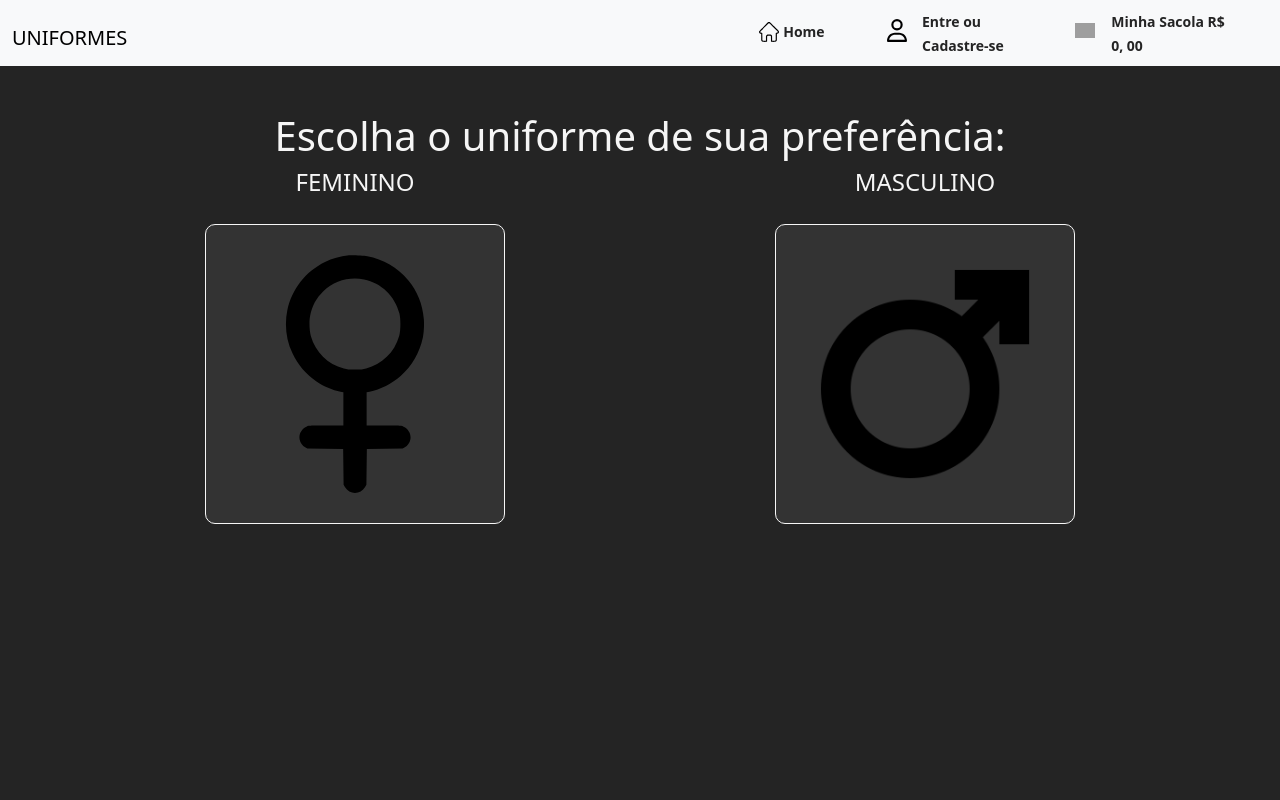
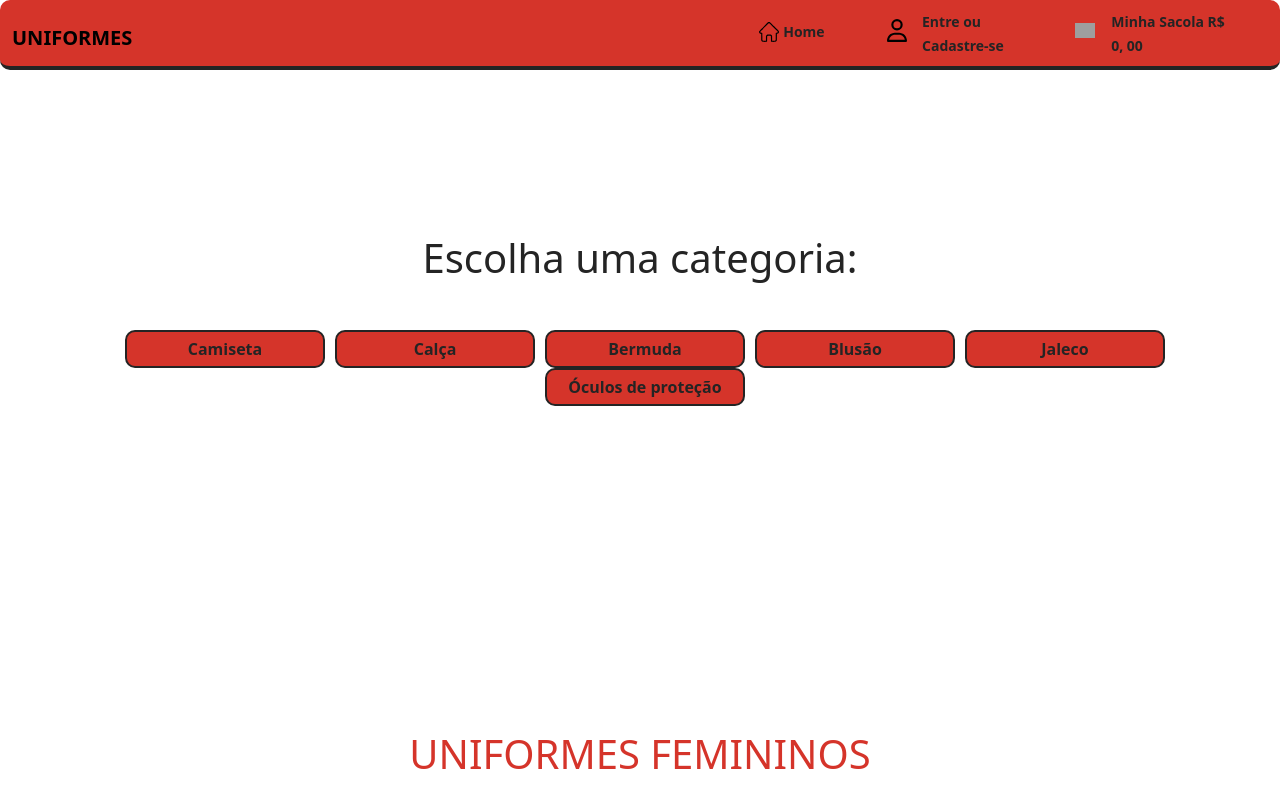
Before and after one commit to anaalmeida-v/magym-layout, an Angular app in the folder magym/: page /compra-uniformes in a window 1280 px wide. Shown: the top 800 px of the page. Built offline with nearby package versions, Linux system fonts and the light colour scheme; grey boxes are pictures that could not be loaded.

Commit message:
navbar, footer e comprauniformes

```diff
--- a/magym/src/app/components/aluga-armario-bat-caverna/aluga-armario-bat-caverna.component.html
+++ b/magym/src/app/components/aluga-armario-bat-caverna/aluga-armario-bat-caverna.component.html
@@ -1,6 +1,6 @@
-<nav class="navbar navbar-expand-lg navbar-light bg-light menu-padrao">
+<nav class="navbar navbar-expand-lg menu-padrao">
   <div class="container-fluid">
-    <a class="navbar-brand" [routerLink]="['#inicio']">UNIFORMES</a>
+    <a class="" [routerLink]="['#inicio']">UNIFORMES</a>
     <button
       class="navbar-toggler"
       type="button"
--- a/magym/src/app/components/aluga-armario-oficina-mecanica/aluga-armario-oficina-mecanica.component.html
+++ b/magym/src/app/components/aluga-armario-oficina-mecanica/aluga-armario-oficina-mecanica.component.html
@@ -1,6 +1,6 @@
-<nav class="navbar navbar-expand-lg navbar-light bg-light menu-padrao">
+<nav class="navbar navbar-expand-lg menu-padrao">
   <div class="container-fluid">
-    <a class="navbar-brand" [routerLink]="['#inicio']">UNIFORMES</a>
+    <a class="navbar-brand uniformes" [routerLink]="['#inicio']">UNIFORMES</a>
     <button
       class="navbar-toggler"
       type="button"
--- a/magym/src/app/components/compra-uniformes/compra-uniformes.component.css
+++ b/magym/src/app/components/compra-uniformes/compra-uniformes.component.css
@@ -1,14 +1,14 @@
 .pagina-uniforme {
   text-align: center;
+  font-weight: 600;
 }
 .inicio {
   /* background-image: url("../../../assets/aa.jpeg");
   background-size: cover; /* Isso dimensiona a imagem para preencher a seção */
-  background-color: #242424;
   background-repeat: no-repeat; /* Evita a repetição da imagem */
   background-position: center; /* Centraliza a imagem no elemento */
   height: 500px; /* Defina a altura desejada da seção */
-  color: #f6f6f6;
+  color: #242424;
 }
 @media (max-width: 970px) {
   .inicio {
@@ -28,8 +28,9 @@
   padding: 30px;
 }
 .carousel-ajuste {
-  color: #f6f6f6;
   height: 100vh;
+  font-weight: 600;
+  font-size: 20px;
 }
 #secao2 .imagens-uniforme {
   margin-top: 10vh;
@@ -44,12 +45,19 @@
 }
 #secao2,
 #secao3 {
-  background-color: #242424;
   padding-top: 20vh;
-}
-.feminino img, .masculino img{
-  background-color: #333333;
 }
 .feminino img:hover, .masculino img:hover{
   background-color: #656060;
 }
+.titulo-secao{
+  color: #d5342a;
+}
+.categoria{
+  border: 2px solid #242424;
+  width: 25vh;
+  padding: 5px;
+  background-color:#d5342a;
+  margin-left: 10px;
+  border-radius: 10px;
+}
--- a/magym/src/app/components/compra-uniformes/compra-uniformes.component.html
+++ b/magym/src/app/components/compra-uniformes/compra-uniformes.component.html
@@ -1,7 +1,7 @@
 <div class="pagina-uniforme">
-  <nav class="navbar navbar-expand-lg navbar-light bg-light menu-padrao">
+  <nav class="navbar navbar-expand-lg menu-padrao">
     <div class="container-fluid">
-      <a class="navbar-brand" [routerLink]="['#inicio']">UNIFORMES</a>
+      <a class="navbar-brand uniformes" [routerLink]="['#inicio']">UNIFORMES</a>
       <button
         class="navbar-toggler"
         type="button"
@@ -46,30 +46,18 @@
     </div>
   </nav>
   <section class="inicio d-flex justify-content-center">
-      <div class="container align-self-center">
-        <h1>Escolha o uniforme de sua preferência:</h1>
-        <div class="row">
-          <div class="col-6 feminino">
-            <h4>FEMININO</h4>
-            <a href="#secao2"
-              ><img
-                class="imagens-uniforme"
-                src="../../../assets/icon-feminino.svg"
-                alt=""
-            /></a>
-          </div>
-          <div class="col-6 masculino">
-            <h4>MASCULINO</h4>
-            <a href="#secao3"
-              ><img
-                class="imagens-uniforme"
-                src="../../../assets/icon-masculino.svg"
-                alt=""
-            /></a>
-          </div>
-        </div>
+    <div class="container align-self-center">
+      <h1 class="mb-5">Escolha uma categoria:</h1>
+      <div class="row d-flex justify-content-center">
+        <div class="col-sm-12 col-md-1 categoria">Camiseta</div>
+        <div class="col-sm-12 col-md-1 categoria">Calça</div>
+        <div class="col-sm-12 col-md-1 categoria">Bermuda</div>
+        <div class="col-sm-12 col-md-1 categoria">Blusão</div>
+        <div class="col-sm-12 col-md-1 categoria">Jaleco</div>
+        <div class="col-sm-12 col-md-1 categoria">Óculos de proteção</div>
       </div>
-    </section>
+    </div>
+  </section>
   <section id="secao2">
     <div>
       <div id="carouselExampleIndicators" class="carousel slide">
@@ -92,6 +80,7 @@
         <div class="container align-self-center">
           <div class="carousel-inner carousel-ajuste">
             <div class="carousel-item active">
+              <div><h1 class="titulo-secao">UNIFORMES FEMININOS</h1></div>
               <div class="row">
                 <div class="col-sm-12 col-md-6">
                   <img
@@ -176,6 +165,7 @@
         <div class="container align-self-center">
           <div class="carousel-inner carousel-ajuste">
             <div class="carousel-item active">
+              <div><h1 class="titulo-secao">UNIFORMES MASCULINOS</h1></div>
               <div class="row">
                 <div class="col-sm-12 col-md-6">
                   <img
--- a/magym/src/app/components/tela-inicial/tela-inicial.component.css
+++ b/magym/src/app/components/tela-inicial/tela-inicial.component.css
@@ -1,41 +1,37 @@
 .tela-inicial {
   height: 100vh;
-  background-color: #242424;
   text-align: center;
-  color: #f6f6f6;
+  color: #242424;
   margin: auto;
 }
 .padrao {
   width: 100px;
 }
 .titulo {
-  padding-bottom:100px;
+  padding-bottom: 100px;
   padding-top: 15%;
 }
-.comprauniforme{
+.comprauniforme {
   align-self: start;
   margin: 0 10% 0 20%;
 }
-.alugaarmario{
+.alugaarmario {
   align-self: end;
 }
-.item-inicio{
-  border:2px solid #fff ;
+.item-inicio {
+  border: 4px solid #d5342a;
   border-radius: 10px;
   width: 25%;
   padding-bottom: 20px;
 }
-.item-inicio:hover{
-  background-color: #ccc;
+.item-inicio:hover {
+  background-color: #f4594e;
 }
-a:hover{
-  color: #242424;
-}
-.paragrafoinicio{
+.paragrafoinicio {
   padding-bottom: 10px;
   padding-top: 25px;
 }
-a{
-  font-weight: 500;
-  color: #f6f6f6;
+a {
+  font-weight: 600;
+  color: #242424;
 }
--- a/magym/src/styles.css
+++ b/magym/src/styles.css
@@ -49,6 +49,7 @@ input[type="checkbox"] {
 
 .icon {
   width: 15px;
+  fill: #f6f6f6;
   height: 15px;
   position: absolute;
   margin: 25px 0 0 20px;
@@ -58,9 +59,11 @@ input[type="checkbox"] {
   width: 20px;
 }
 .menu-padrao {
+  background-color: #d5342a;
+  border-bottom: 4px solid #242424;
+  border-radius: 10px;
   font-size: 14x;
   text-align: left;
-  border-bottom: 2px solid #242424;
 }
 .menu a {
   color: #242424;
@@ -88,7 +91,7 @@ input[type="checkbox"] {
   margin-top: 10px;
 }
 .logorodape img {
-  margin-top: 120px;
+  margin-top: 50px;
   width: 100px;
   border-radius: 60px;
 }
@@ -103,8 +106,8 @@ input[type="checkbox"] {
 }
 .rodape {
   color: #f6f6f6;
-  background-color: #242424;
-  height: 130vh;
+  background-color: hsl(0, 0%, 14%);
+  height: 100vh;
   border-top: 2px solid #141313;
   padding-top: 5%;
 }
@@ -114,6 +117,7 @@ input[type="checkbox"] {
     padding: 0 30px 0 30px;
     text-align: start;
     width: 100%;
+    height: 105vh;
   }
   .rodape2 {
     margin-top: 15vh;
```
